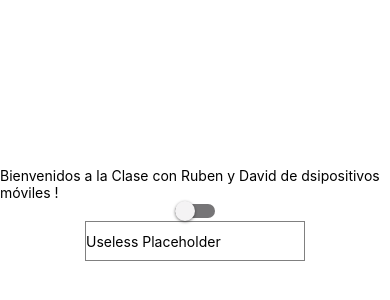
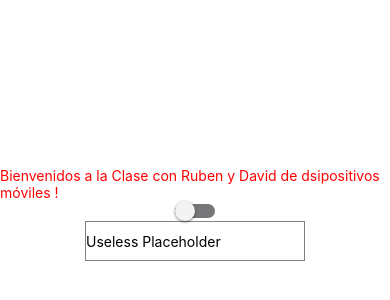
Before and after one commit to Iturriaga10/S3ReactNativeRoots, a React Native app: screen / in a window 390 px wide. Shown: the part 208-508 px from the top of the page. Built offline with nearby package versions, Linux system fonts and the light colour scheme.

Commit message:
Embedding Atributes

```diff
--- a/App.js
+++ b/App.js
@@ -34,8 +34,9 @@ function AddingText(someText){
 }
 
 const Greetings = (props) => {
+  var styleText = styles.textColorRed;
   return(
-  <Text >Bienvenidos a la Clase {AddingText(props.someText)} !</Text>
+  <Text style={styleText}>Bienvenidos a la Clase {AddingText(props.someText)} !</Text>
   );
 }
 
@@ -49,4 +50,7 @@ const styles = StyleSheet.create({
   textColorRed:{
     color: '#FF0000',
   },
+  textColorYellow:{
+    color: '#FFFF00',
+  },
 });
```
